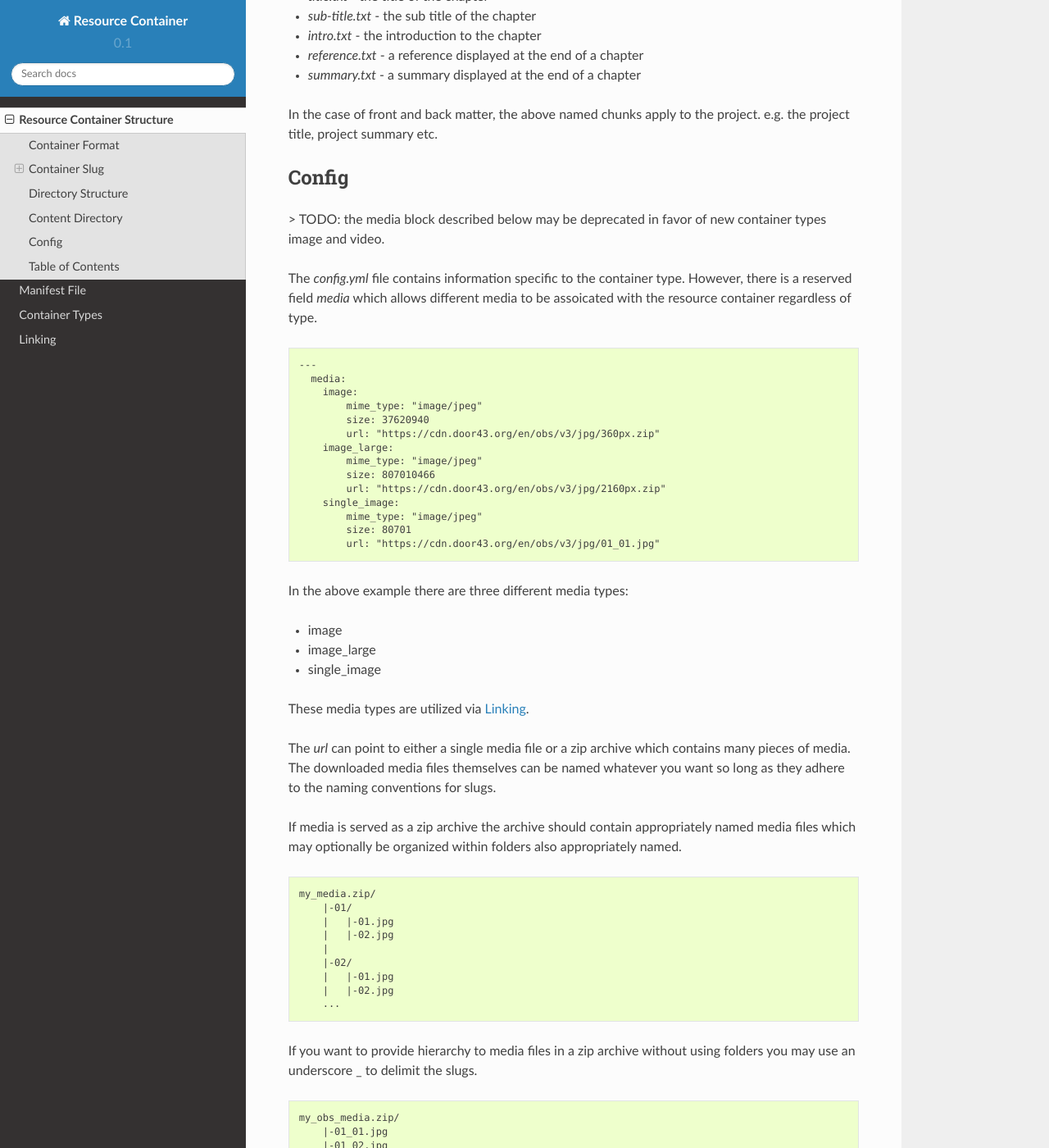
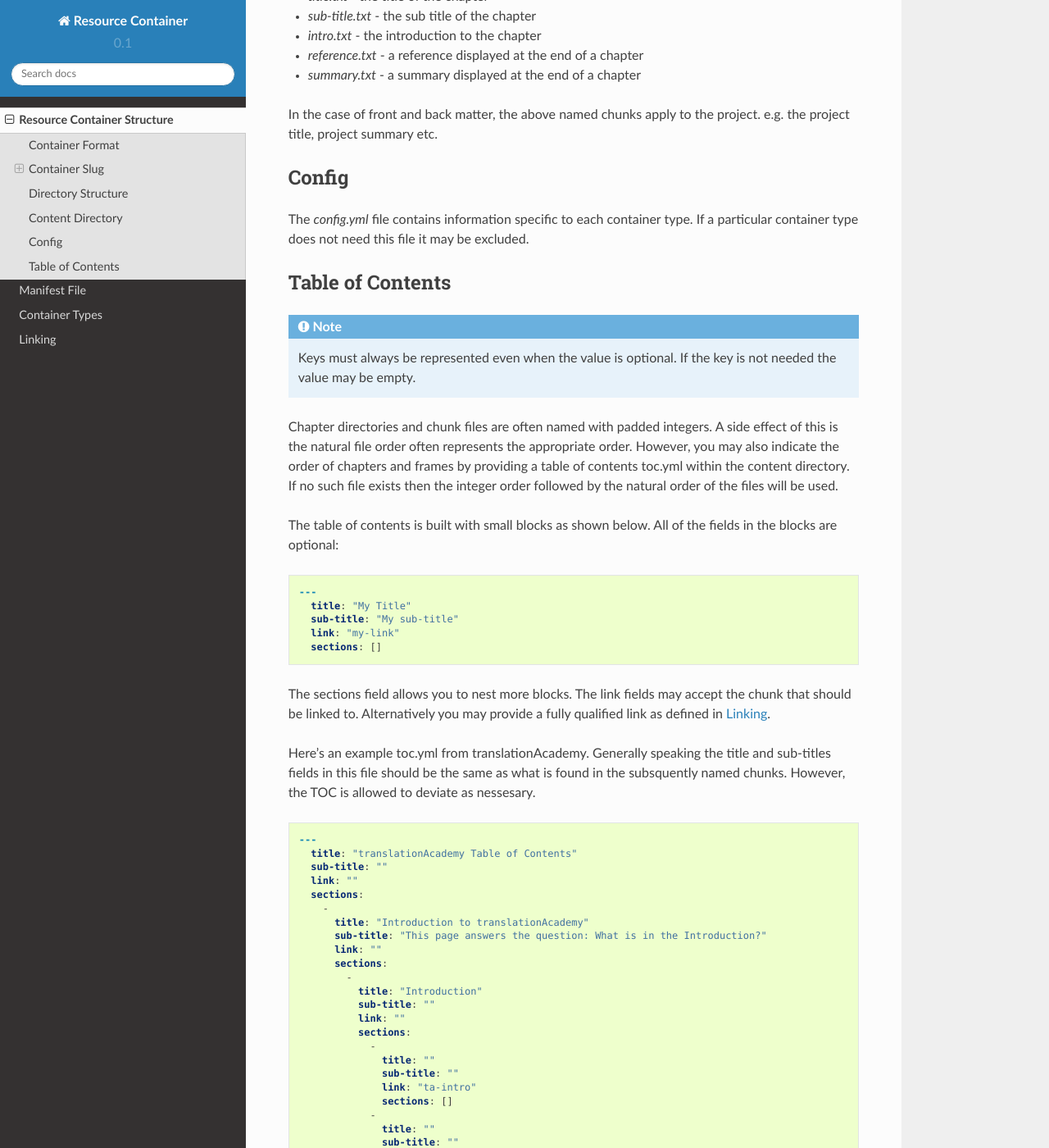
Before and after one commit to unfoldingWord-dev/Resource-Container, a Sphinx documentation site: the page built from docs/structure.rst, in a window 1280 px wide and 1400 px high, scrolled down 2749 px. Shown: the whole window at 82% size. Built offline with Sphinx 7.4.7 and the Read the Docs theme 2.0.0, drawn with Linux system fonts in a browser that asks for light colours; some of the changed text lies outside the part shown.

Commit message:
fixes #28 and removed old media block from config

```diff
--- /dev/null
+++ b/docs/includes/note_keys_required.txt
@@ -0,0 +1,2 @@
+.. note:: Keys must always be represented even when the value is optional.
+    If the key is not needed the value may be empty.
--- a/docs/manifest.rst
+++ b/docs/manifest.rst
@@ -2,7 +2,9 @@
 Manifest File
 =============
 
-All resource containers have a package.json file which looks like this:
+.. include:: includes/note_keys_required.txt
+
+Resource containers have a manifest.yml that describes it's content and structure.
 
 .. code-block:: json
 
--- a/docs/structure.rst
+++ b/docs/structure.rst
@@ -123,69 +123,13 @@ In the case of front and back matter, the above named chunks apply to the projec
 Config
 ------
 
-> TODO: the media block described below may be deprecated in favor of new container types image and video.
-
-The `config.yml` file contains information specific to the container type. However, there is a reserved field `media` which allows different media to be assoicated with the resource container regardless of type.
-
-.. code-block:: none
-
-    ---
-      media:
-        image:
-            mime_type: "image/jpeg"
-            size: 37620940
-            url: "https://cdn.door43.org/en/obs/v3/jpg/360px.zip"
-        image_large:
-            mime_type: "image/jpeg"
-            size: 807010466
-            url: "https://cdn.door43.org/en/obs/v3/jpg/2160px.zip"
-        single_image:
-            mime_type: "image/jpeg"
-            size: 80701
-            url: "https://cdn.door43.org/en/obs/v3/jpg/01_01.jpg"
-
-In the above example there are three different media types:
-
-- image
-- image_large
-- single_image
-
-These media types are utilized via :ref:`linking`.
-
-The `url` can point to either a single media file or a zip archive which contains many pieces of media.
-The downloaded media files themselves can be named whatever you want so long as they adhere to the naming conventions for slugs.
-
-If media is served as a zip archive the archive should contain appropriately named media files which may optionally be organized within folders also appropriately named.
-
-.. code-block:: none
-
-    my_media.zip/
-        |-01/
-        |   |-01.jpg
-        |   |-02.jpg
-        |
-        |-02/
-        |   |-01.jpg
-        |   |-02.jpg
-        ...
-
-If you want to provide hierarchy to media files in a zip archive without using folders you may use an underscore _ to delimit the slugs.
-
-.. code-block:: none
-
-    my_obs_media.zip/
-        |-01_01.jpg
-        |-01_02.jpg
-        ...
-
-Implementation Notes:
-When downloaded, the media should be stored in a central location where each media type is stored under a folder named according to it's type. e.g. /media/image_large.
-The examples above deal only with images, however it is possible to reference other media formats including video or audio content. For more information about how to use media types see :ref:`linking`.
-
+The `config.yml` file contains information specific to each container type. If a particular container type does not need this file it may be excluded.
 
 .. _structure-toc:
 Table of Contents
 -----------------
+
+.. include:: includes/note_keys_required.txt
 
 Chapter directories and chunk files are often named with padded integers. A side effect of this is the natural file order often represents the appropriate order. However, you may also indicate the order of chapters and frames by providing a table of contents toc.yml within the content directory. If no such file exists then the integer order followed by the natural order of the files will be used.
 
```
Also changed, not shown: README.md (+9 -0 lines), 2 other files.
